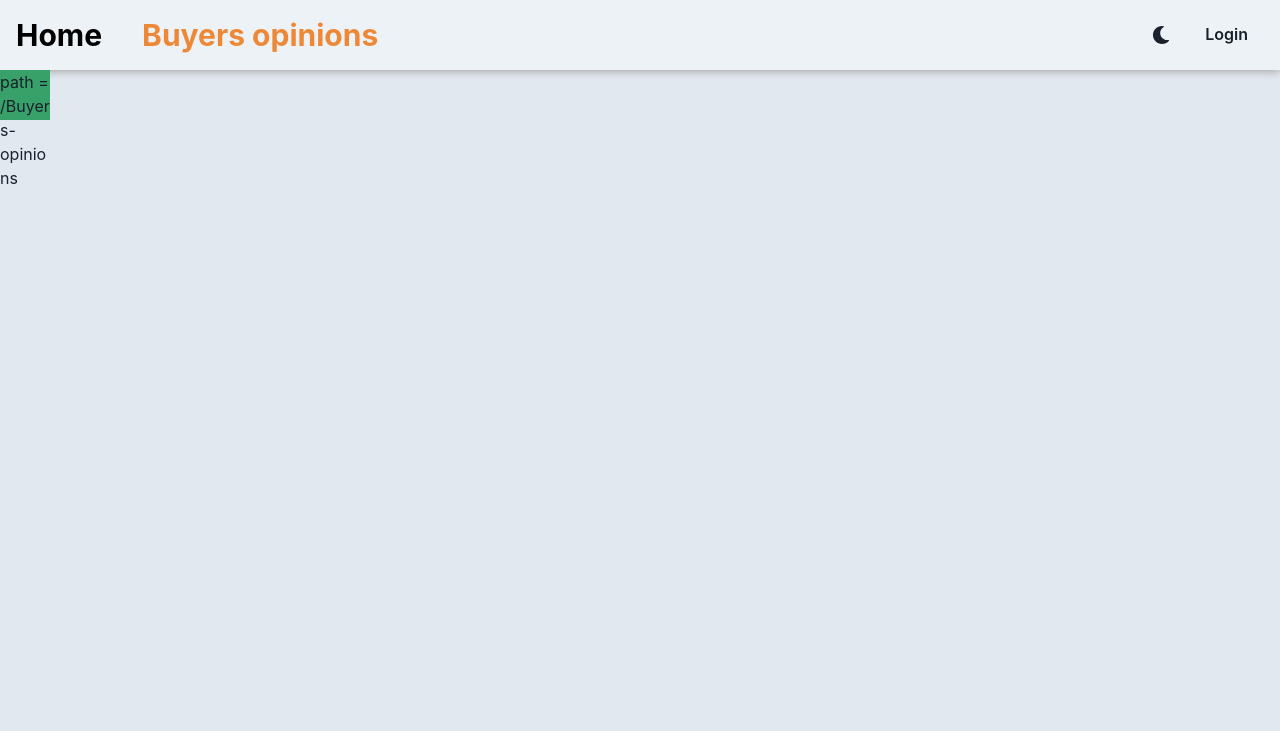
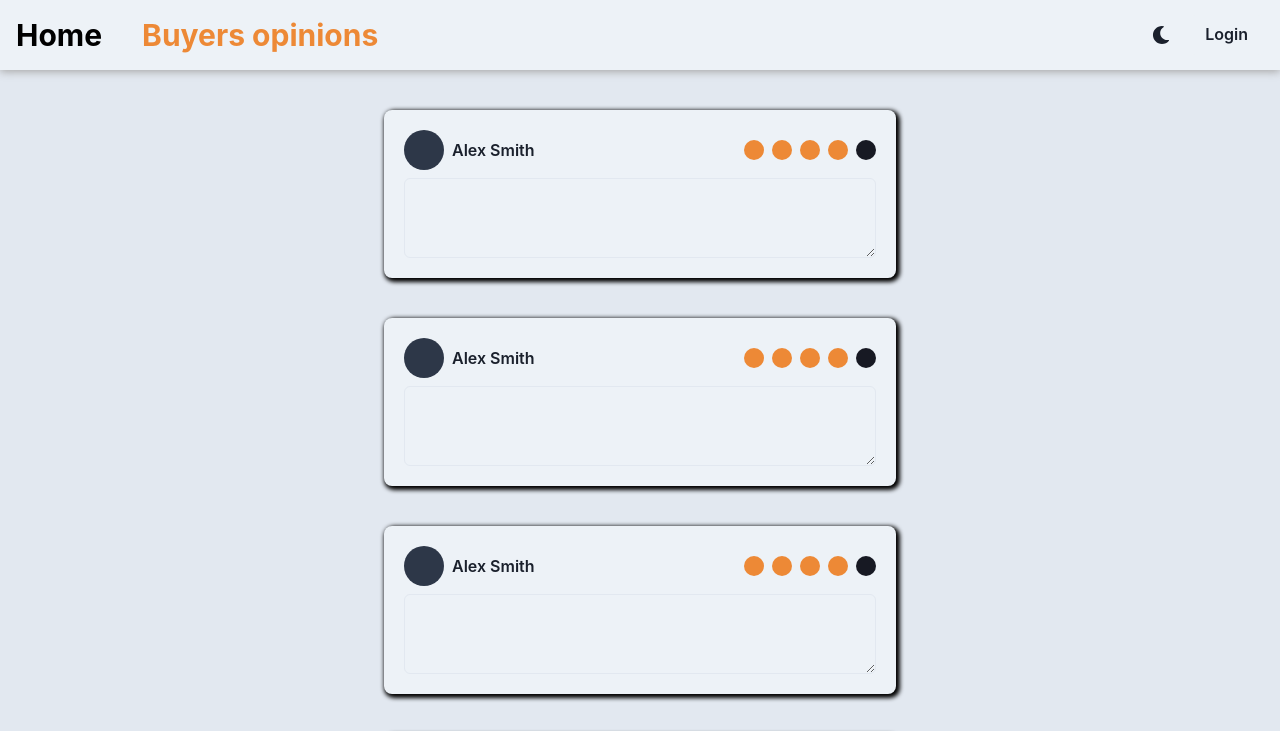
Before and after one commit to Harry29-exe/seller-panel, a React (Create React App) app: page /buyers-opinions in a window 1280 px wide. Shown: the top 731 px of the page. Built offline with nearby package versions, Linux system fonts and the light colour scheme.

Commit message:
added buyers opinions prototype

```diff
--- a/src/App.tsx
+++ b/src/App.tsx
@@ -9,6 +9,7 @@ import theme from "./chakra-config/theme";
 import {AuthContext, AuthContextHolder, AuthHolder} from "./contexts/AuthContext";
 import ChartModule from "./molecules/ChartModule";
 import {useContext, useState} from "react";
+import BuyersOpinions from "./views/BuyersOpinions";
 
 export const App = () => {
     let [auth, updateAuth] = useState<AuthHolder>(new AuthHolder());
@@ -25,7 +26,7 @@ export const App = () => {
 
                     <Routes>
                         <Route path={"/"} element={<ChartModule/>}/>
-                        <Route path={"/buyers-opinions"} element={<TestComponent2/>}/>
+                        <Route path={"/buyers-opinions"} element={<BuyersOpinions/>}/>
                     </Routes>
 
                 </BrowserRouter>
--- /dev/null
+++ b/src/atomics/Rating.tsx
@@ -0,0 +1,19 @@
+import React from 'react';
+import {Box, HStack, useColorModeValue} from "@chakra-ui/react";
+
+const Rating = (props: {rating: number}) => {
+    const bgColor = useColorModeValue("gray.900", "gray.100");
+
+    return (
+        <HStack>
+            {
+                [...Array(5)].map((e, i) => (
+                    <Box borderRadius="100%" w="20px" h="20px"
+                         bg={props.rating > i? "primary.400": bgColor}
+                    />))
+            }
+        </HStack>
+    );
+};
+
+export default Rating;
--- /dev/null
+++ b/src/molecules/BuyerOpinion.tsx
@@ -0,0 +1,25 @@
+import React from 'react';
+import {Box, Center, Flex, HStack, Textarea, useColorModeValue, VStack} from "@chakra-ui/react";
+import Rating from "../atomics/Rating";
+
+const BuyerOpinion = () => {
+    const customerBg = useColorModeValue("gray.700", "gray.300")
+    const bg = useColorModeValue("gray.100", "gray.900")
+
+    return (
+        <VStack bg={bg} w="100%" shadow={"2px 2px 4px 2px black"} p={5} borderRadius="lg">
+            <HStack w="100%">
+                <HStack>
+                    <Box w={10} h={10} bg={customerBg} borderRadius="100%"/>
+                    <Box fontSize="md" fontWeight="600">Alex Smith</Box>
+                </HStack>
+                <Box flexGrow={4}/>
+                <Rating rating={4}/>
+            </HStack>
+
+            <Textarea/>
+        </VStack>
+    );
+};
+
+export default BuyerOpinion;
--- /dev/null
+++ b/src/views/BuyersOpinions.tsx
@@ -0,0 +1,22 @@
+import React from 'react';
+import Rating from "../atomics/Rating";
+import BuyerOpinion from "../molecules/BuyerOpinion";
+import {VStack} from "@chakra-ui/react";
+
+const BuyersOpinions = () => {
+    return (
+        <VStack w="40vw" ml="30vw" mt="40px" spacing={10}>
+            <BuyerOpinion/>
+            <BuyerOpinion/>
+            <BuyerOpinion/>
+            <BuyerOpinion/>
+
+            <br/><br/><br/>
+            <Rating rating={4}/>
+            <Rating rating={5}/>
+            <Rating rating={2}/>
+        </VStack>
+    );
+};
+
+export default BuyersOpinions;
```
